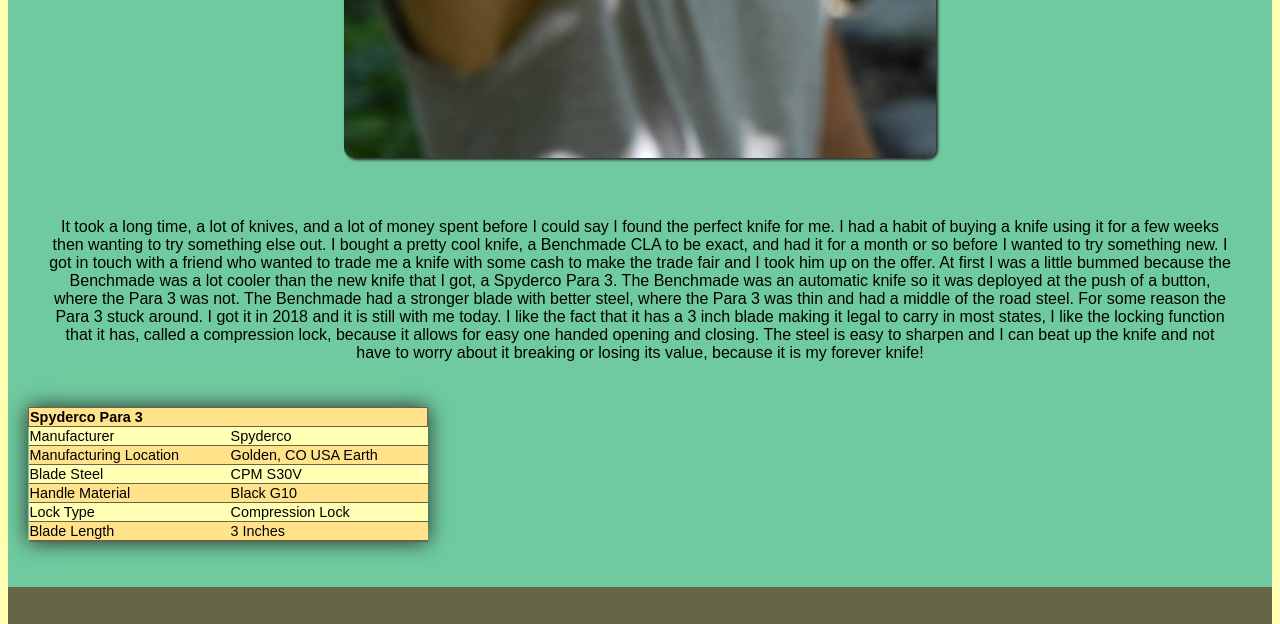
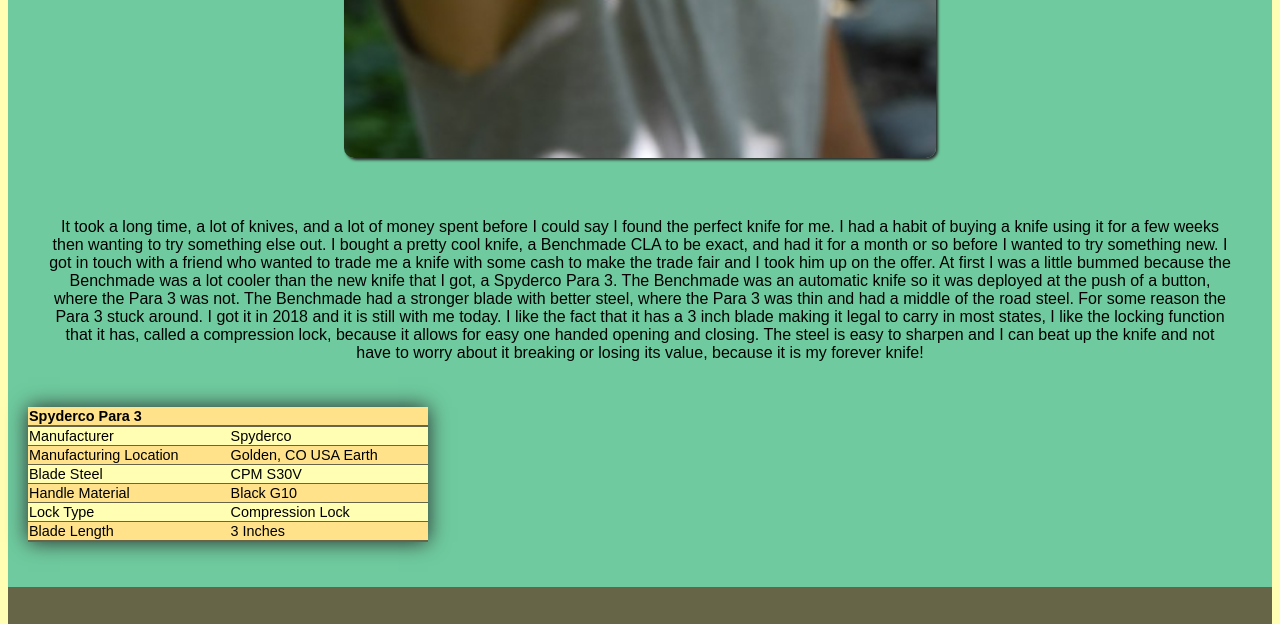
Before and after one commit to jaredsurato/mi349_blog, a plain HTML site: page index.html in a window 1280 px wide. Shown: the part 1856-2480 px from the top of the page. Drawn offline with Linux system fonts and the light colour scheme.

Commit message:
changed table header border

```diff
--- a/style.css
+++ b/style.css
@@ -84,7 +84,7 @@
 .styled-table thead tr{
     background-color: #ffe28a;
     text-align: left;
-    border: 1px solid #666547;
+    border-bottom: 2px solid #666547;
 }
 
 .styled-table tbody tr {
```
